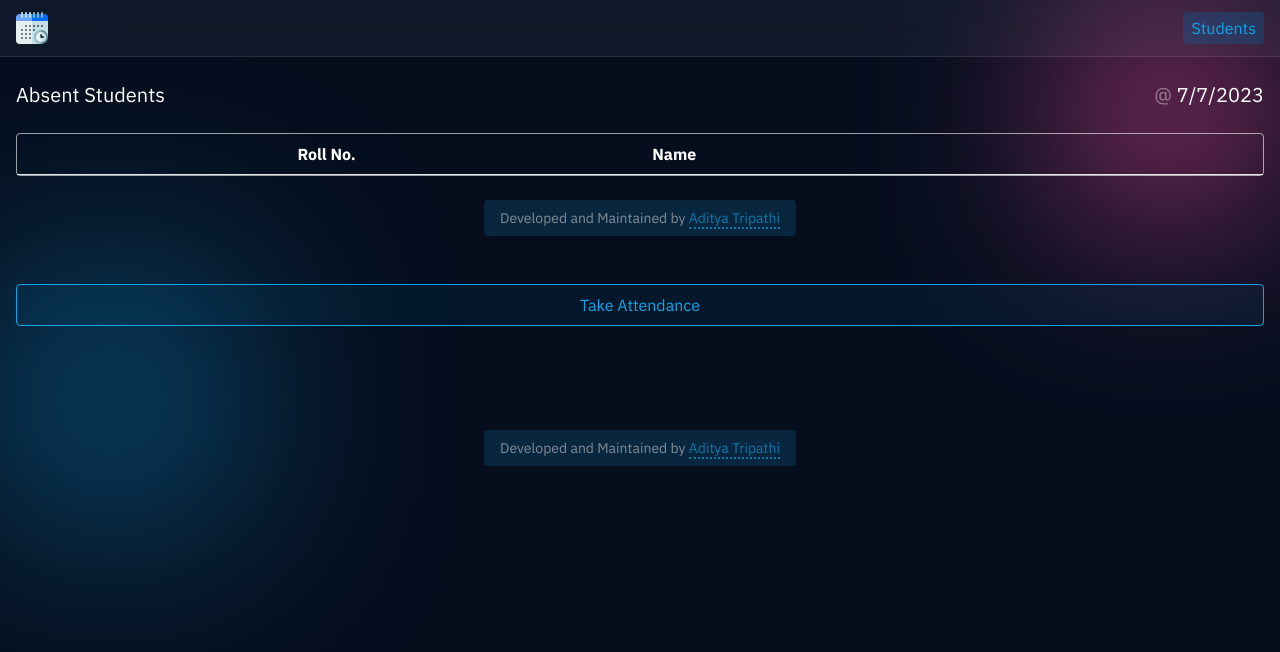
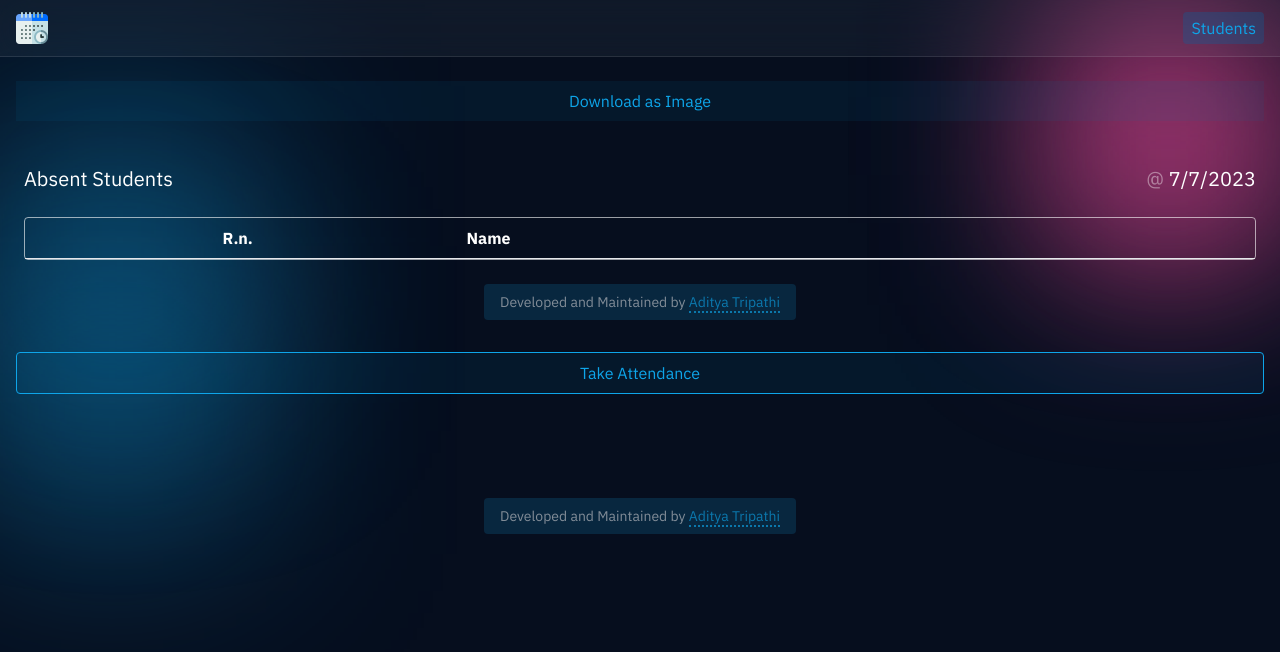
Before and after one commit to addykoder/attendance-helper, a React (Vite) app: page /#/ in a window 1280 px wide. Shown: the top 652 px of the page. Built offline with nearby package versions, Linux system fonts and the light colour scheme.

Commit message:
done with printable thing

```diff
--- a/package.json
+++ b/package.json
@@ -9,6 +9,7 @@
     "preview": "vite preview"
   },
   "dependencies": {
+    "html-to-image": "^1.11.11",
     "react": "^18.2.0",
     "react-dom": "^18.2.0",
     "react-responsive-modal": "^6.4.2",
--- a/src/pages/Attendance.tsx
+++ b/src/pages/Attendance.tsx
@@ -1,15 +1,34 @@
 import { useNavigate } from 'react-router-dom';
 import useLocalStorage from '../helper/useLocalStorage';
 import { studentsType } from '../helper/types';
+import { useRef } from 'react';
+import { toJpeg } from 'html-to-image';
 
 export default function Attendance() {
 	const navigate = useNavigate();
+	const [attendance] = useLocalStorage<studentsType>('attendance', []);
+	const printRef = useRef<HTMLInputElement>(null)
 
-	const [attendance] = useLocalStorage<studentsType>('attendance', []);
+	const downloadHandler = async () => {
+		toJpeg(printRef.current as HTMLElement, { quality: 0.95 })
+  .then(function (dataUrl) {
+    const link = document.createElement('a');
+    link.download = 'my-image-name.jpeg';
+    link.href = dataUrl;
+    link.click();
+	});
+	}
 
 	return (
 		<>
-			<div className='printable select-none'>
+			<button className='text-sky-500 px-2 py-2 bg-sky-700 bg-opacity-10 w-full mt-6 mb-3' onClick={downloadHandler}>
+				Download as Image
+			</button>
+
+			<div ref={printRef} className='printable select-none p-2'>
+
+			<div className='w-40 h-40 absolute bg-sky-500 left-10 top-40  blur-[120px] -z-10'></div>
+			<div className='w-40 h-40 absolute bg-pink-500 top-20 right-8 blur-[100px] -z-10'></div>
 				<div className="header flex items-center justify-between">
 					<h3 className='text-xl my-6'>Absent Students</h3>
 					<span className='text-xl'><span className='opacity-40'>@ </span>{new Date().toLocaleDateString('en-IN')}</span>
@@ -18,7 +37,7 @@ export default function Attendance() {
 				<div className='border rounded border-white/60'>
 					<table className='m-auto w-full'>
 							<thead className='border-b'>
-								<th>Roll No.</th>
+								<th>R.n.</th>
 								<th className='text-left pl-4 py-2'>Name</th>
 							</thead>
 						<tbody>
@@ -42,7 +61,8 @@ export default function Attendance() {
 
 			</div>
 
-			<button className='text-sky-500 border-spacing-2 px-2 py-2 border rounded border-sky-500 bg-sky-700 bg-opacity-10 w-full my-6' onClick={() => navigate('/take-attendance')}>
+
+			<button className='text-sky-500 border-spacing-2 px-2 py-2 border rounded border-sky-500 bg-sky-700 bg-opacity-10 w-full mb-6' onClick={() => navigate('/take-attendance')}>
 				Take Attendance
 			</button>
 		</>
```
Also changed, not shown: 1 other file (tests, documents, lock files or other folders).
